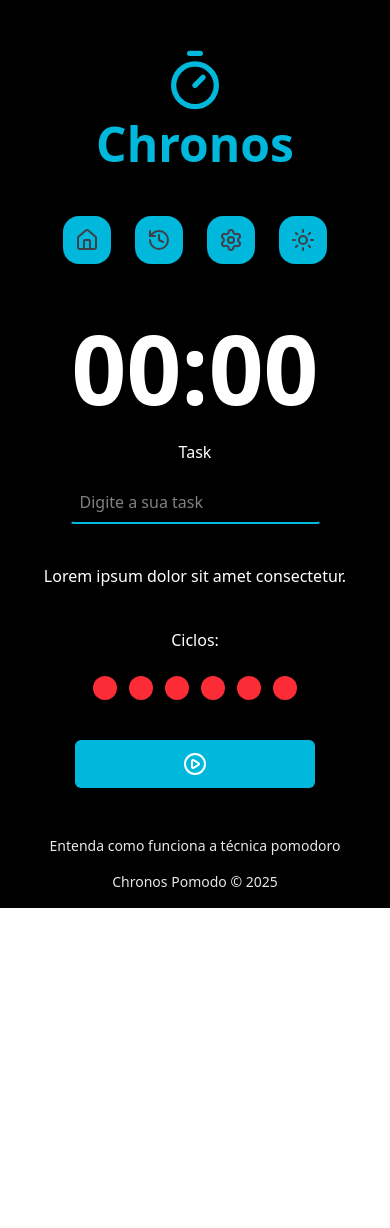
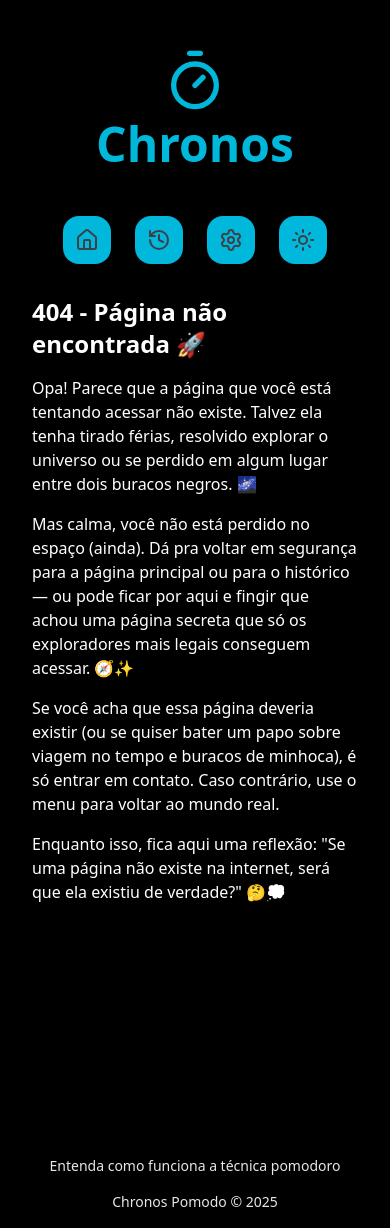
Before and after one commit to ricardoleite1/chronos-pomodoro, a React (Vite) app: page / in a window 390 px wide. Before the commit the page ends 908 px from the top, so only its background shows below. Built offline with nearby package versions, Linux system fonts and the light colour scheme.

Commit message:
feat: about pomodo and notfound pages

```diff
--- a/src/App.tsx
+++ b/src/App.tsx
@@ -1,22 +1,6 @@
 import "./App.css";
-import { Container } from "./components/Container";
-import { Countdown } from "./components/Countdown";
-import { Logo } from "./components/Logo";
-import { Menu } from "./components/Menu";
-import { Footer } from "./components/Footer";
-import { Form } from "./components/Form";
+import { NotFound } from "./pages/NotFound";
 
 export function App() {
-  return (
-    <>
-      <Container>
-        <Logo>Chronos</Logo>
-        <Menu />
-        <Countdown />
-        <Form />
-
-        <Footer />
-      </Container>
-    </>
-  );
+  return <NotFound />;
 }
--- a/src/components/Container.tsx
+++ b/src/components/Container.tsx
@@ -1,12 +1,13 @@
 type ContainerProps = {
   children: React.ReactNode;
+  classes?: string;
 } & React.ComponentProps<"div">;
 
-export function Container({ children }: ContainerProps) {
+export function Container({ children, classes }: ContainerProps) {
   return (
     <div className='container-fluid bg-white dark:bg-black min-h-screen'>
       <div className='p-4 m-auto max-w-5xl text-black dark:text-white flex justify-center'>
-        <div className='content'>{children}</div>
+        <div className={`${classes} content`}>{children}</div>
       </div>
     </div>
   );
--- a/src/components/Footer.tsx
+++ b/src/components/Footer.tsx
@@ -1,6 +1,6 @@
 export function Footer() {
   return (
-    <footer className='flex flex-col items-center justify-center mt-12 text-gray-200 gap-4 text-sm sm:text-base'>
+    <footer className='flex flex-col items-center justify-center mt-12 text-gray-200 gap-4 text-sm sm:text-base text-center'>
       <a href='#'>Entenda como funciona a técnica pomodoro</a>
       <a href='#'>Chronos Pomodo &copy; {new Date().getFullYear()}</a>
     </footer>
--- /dev/null
+++ b/src/pages/AboutPomodoro.tsx
@@ -0,0 +1,120 @@
+import { Container } from "../components/Container";
+import { Main } from "../templates/Main";
+
+export function AboutPomodoro() {
+  return (
+    <Main>
+      <Container classes='flex flex-col gap-4 mt-4'>
+        <h1 className='font-bold text-3xl text-center'>A Técnica Pomodoro</h1>
+
+        <p>
+          A Técnica Pomodoro é uma metodologia de produtividade criada por{" "}
+          <strong>Francesco Cirillo</strong>, que consiste em dividir o trabalho
+          em blocos de tempo (os famosos "Pomodoros") intercalados com pausas. O
+          objetivo é manter o foco total por um período curto e garantir
+          descansos para evitar o cansaço mental.
+        </p>
+
+        <img src='https://placehold.co/1920x1080' alt='' />
+
+        <h2>Como funciona o Pomodoro tradicional?</h2>
+        <ul>
+          <li>
+            <strong>1. Defina uma tarefa</strong> que você deseja realizar.
+          </li>
+          <li>
+            <strong>2. Trabalhe nela por 25 minutos</strong> sem interrupções.
+          </li>
+          <li>
+            <strong>3. Faça uma pausa curta de 5 minutos</strong>.
+          </li>
+          <li>
+            <strong>4. A cada 4 ciclos, faça uma pausa longa</strong>{" "}
+            (geralmente 15 a 30 minutos).
+          </li>
+        </ul>
+
+        <h2>
+          Mas no <strong>Chronos Pomodoro</strong> tem um diferencial 🚀
+        </h2>
+
+        <p>
+          Nosso app segue o conceito original, mas com algumas melhorias e
+          personalizações pra deixar o processo ainda mais eficiente:
+        </p>
+
+        <h3>⚙️ Personalização do tempo</h3>
+        <p>
+          Você pode configurar o tempo de foco, descanso curto e descanso longo
+          do jeito que quiser! Basta acessar a{" "}
+          <a href='/settings'>página de configurações</a> e ajustar os minutos
+          como preferir.
+        </p>
+
+        <h3>🔁 Ciclos organizados em sequência</h3>
+        <p>
+          A cada ciclo completado, uma nova task é adicionada automaticamente ao
+          seu histórico, e o app já sugere o próximo ciclo (foco ou descanso).
+        </p>
+        <p>
+          <strong>Nosso padrão:</strong>
+        </p>
+        <ul>
+          <li>
+            Ciclos <strong>ímpares</strong>: Trabalho (foco).
+          </li>
+          <li>
+            Ciclos <strong>pares</strong>: Descanso curto.
+          </li>
+          <li>
+            Ciclo <strong>8</strong>: Descanso longo especial, pra resetar o
+            ciclo completo.
+          </li>
+        </ul>
+
+        <h3>🍅 Visualização dos ciclos</h3>
+        <p>
+          Logo abaixo do cronômetro, você verá bolinhas coloridas representando
+          os ciclos:
+        </p>
+        <ul>
+          <li>🟡 Amarelo: Ciclo de trabalho (foco).</li>
+          <li>🟢 Verde: Descanso curto.</li>
+          <li>🔵 Azul: Descanso longo (aparece a cada 8 ciclos).</li>
+        </ul>
+
+        <p>
+          Assim, você sempre sabe em que parte do processo está e o que vem a
+          seguir. Não precisa mais anotar no papel ou ficar calculando de
+          cabeça!
+        </p>
+
+        <h3>📊 Histórico automático</h3>
+        <p>
+          Todas as suas tarefas e ciclos concluídos ficam salvos no{" "}
+          <a href='/history'>histórico</a>, com status de completas ou
+          interrompidas. Assim, você consegue acompanhar sua evolução ao longo
+          do tempo.
+        </p>
+
+        <h2>Por que usar o Chronos Pomodoro?</h2>
+        <ul>
+          <li>✅ Organize seu foco com clareza.</li>
+          <li>✅ Trabalhe e descanse na medida certa.</li>
+          <li>✅ Personalize seus próprios ciclos e tempos.</li>
+          <li>✅ Acompanhe seu histórico automaticamente.</li>
+        </ul>
+
+        <p>
+          <strong>Pronto pra focar?</strong> Bora lá{" "}
+          <a href='/'>voltar para a página inicial</a> e iniciar seus Pomodoros!
+          🍅🚀
+        </p>
+
+        <p>
+          <em>"Foco total, sem pressa, sem pausa, só vai!"</em> 💪🧘‍♂️
+        </p>
+      </Container>
+    </Main>
+  );
+}
--- /dev/null
+++ b/src/pages/Home.tsx
@@ -0,0 +1,12 @@
+import { Countdown } from "../components/Countdown";
+import { Form } from "../components/Form";
+import { Main } from "../templates/Main";
+
+export function Home() {
+  return (
+    <Main>
+      <Countdown />
+      <Form />
+    </Main>
+  );
+}
--- /dev/null
+++ b/src/pages/NotFound.tsx
@@ -0,0 +1,33 @@
+import { Container } from "../components/Container";
+import { Main } from "../templates/Main";
+
+export function NotFound() {
+  return (
+    <Main>
+      <Container classes='flex flex-col gap-4 mt-4'>
+        <h1 className='font-bold text-2xl'>404 - Página não encontrada 🚀</h1>
+        <p>
+          Opa! Parece que a página que você está tentando acessar não existe.
+          Talvez ela tenha tirado férias, resolvido explorar o universo ou se
+          perdido em algum lugar entre dois buracos negros. 🌌
+        </p>
+        <p>
+          Mas calma, você não está perdido no espaço (ainda). Dá pra voltar em
+          segurança para a <a href='/'>página principal</a> ou{" "}
+          <a href='/history'>para o histórico</a> — ou pode ficar por aqui e
+          fingir que achou uma página secreta que só os exploradores mais legais
+          conseguem acessar. 🧭✨
+        </p>
+        <p>
+          Se você acha que essa página deveria existir (ou se quiser bater um
+          papo sobre viagem no tempo e buracos de minhoca), é só entrar em
+          contato. Caso contrário, use o menu para voltar ao mundo real.
+        </p>
+        <p>
+          Enquanto isso, fica aqui uma reflexão: "Se uma página não existe na
+          internet, será que ela existiu de verdade?" 🤔💭
+        </p>
+      </Container>
+    </Main>
+  );
+}
--- /dev/null
+++ b/src/templates/Main.tsx
@@ -0,0 +1,23 @@
+import { Container } from "../components/Container";
+import { Logo } from "../components/Logo";
+import { Menu } from "../components/Menu";
+import { Footer } from "../components/Footer";
+
+type MainProps = {
+  children: React.ReactNode;
+};
+
+export function Main({ children }: MainProps) {
+  return (
+    <>
+      <Container>
+        <Logo>Chronos</Logo>
+        <Menu />
+
+        {children}
+
+        <Footer />
+      </Container>
+    </>
+  );
+}
```
